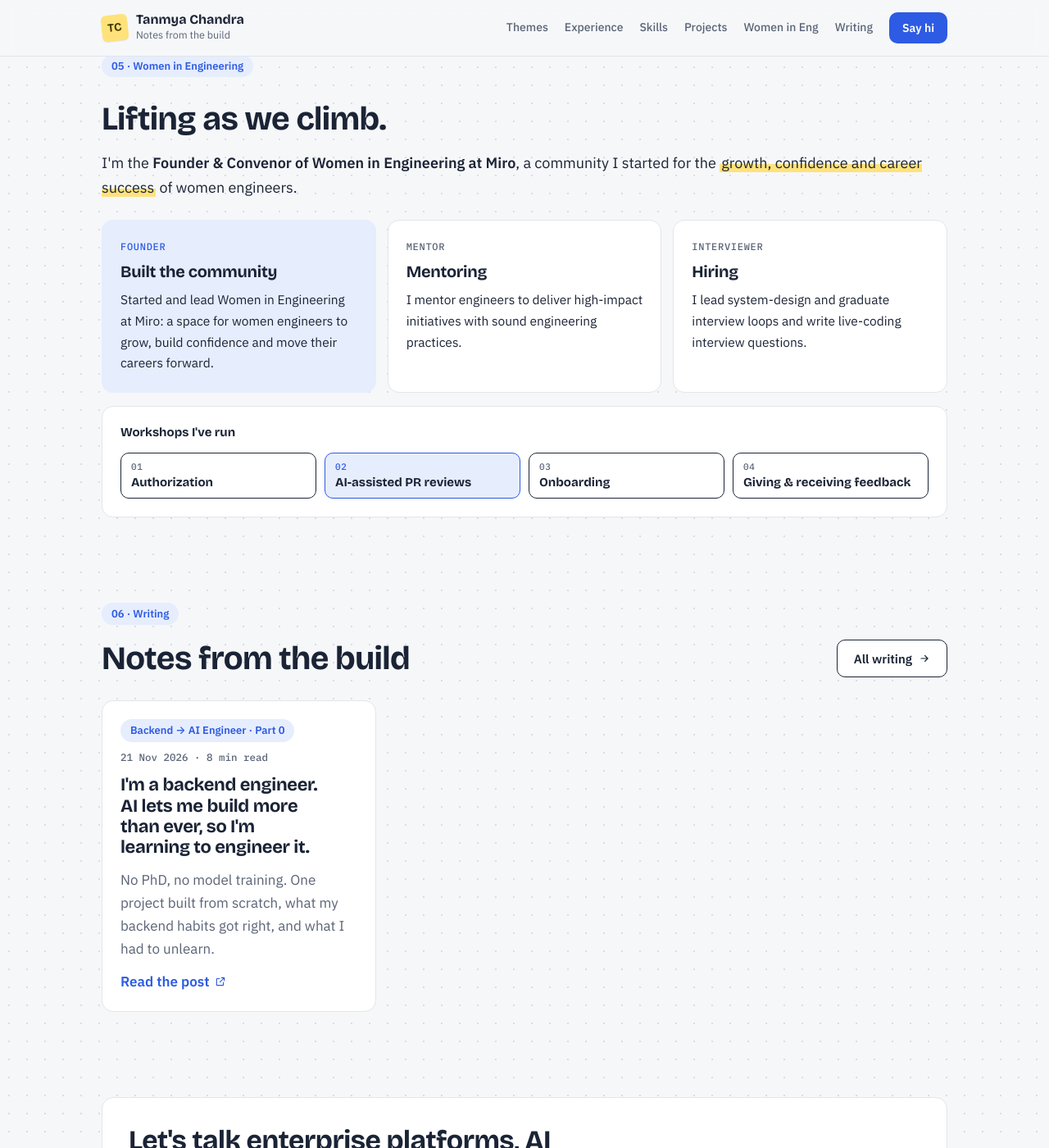
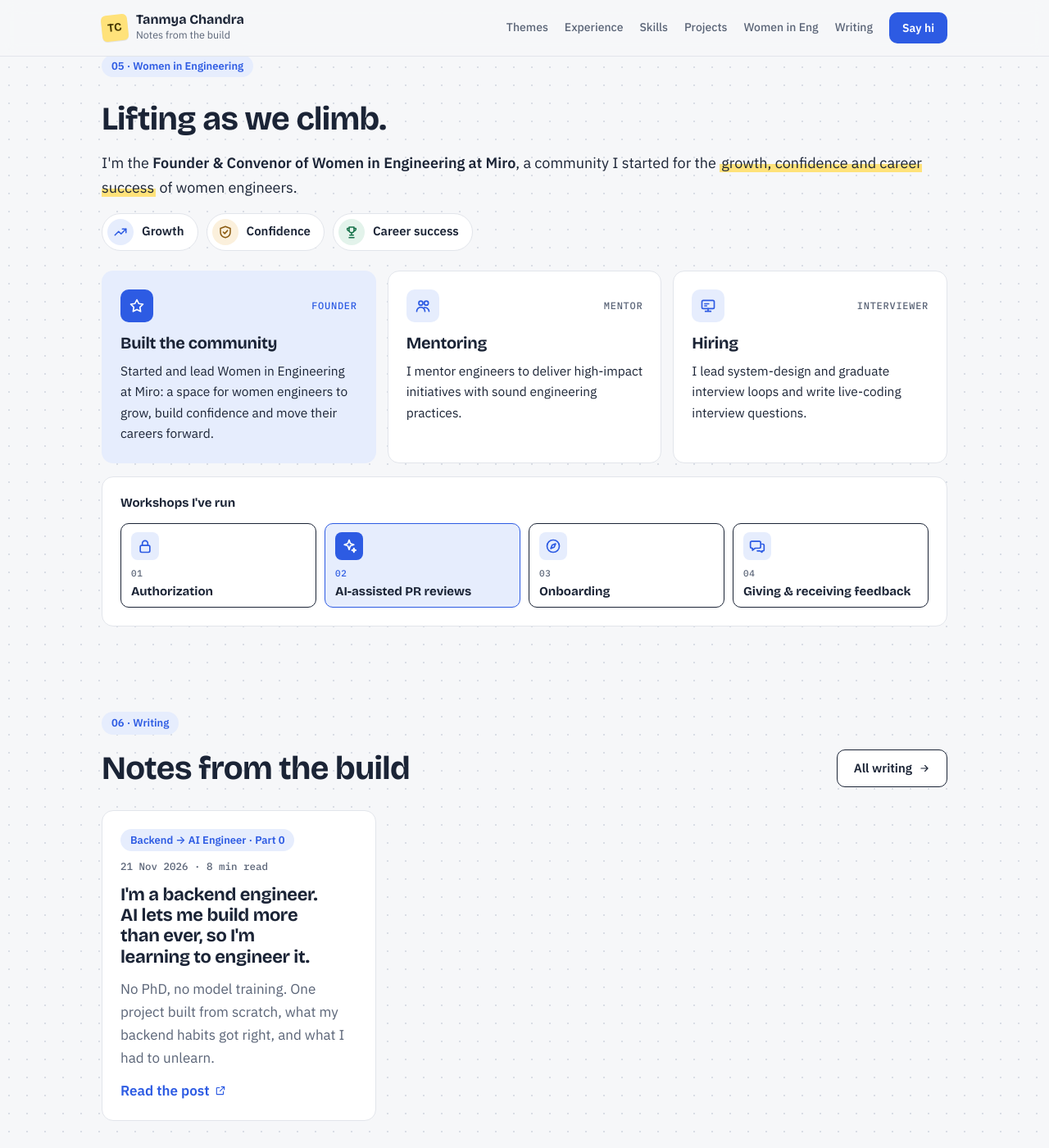
Before and after one commit to TanmyaC/tanmyachandra.github.io, a Jekyll site: the page built from index.html, in a window 1280 px wide and 1400 px high, scrolled down 4439 px. Shown: the whole window at 82% size. Built offline with Jekyll 4.4.1, drawn with Linux system fonts in a browser that asks for light colours.

Commit message:
Add icons to the Women in Engineering section
Goal chips (growth, confidence, career success), icon tiles on the three
role cards and on each workshop; icons are set in _data/wie.yml.

Co-Authored-By: Claude Opus 5.5 <noreply@anthropic.com>
Claude-Session: https://claude.ai/code/session_01Jj6Ly9MJPqkMe8t1ppGCmM

```diff
--- a/_includes/icon.html
+++ b/_includes/icon.html
@@ -18,6 +18,12 @@
 {%- when "star" -%}<path d="M12 3l2.8 5.7 6.2.9-4.5 4.4 1 6.2L12 17.3 6.5 20.2l1-6.2L3 9.6l6.2-.9z"/>
 {%- when "people" -%}<circle cx="9" cy="8" r="3"/><circle cx="17" cy="8" r="3"/><path d="M3 20a6 6 0 0 1 12 0M14 14.5a6 6 0 0 1 7 5.5"/>
 {%- when "monitor" -%}<rect x="3" y="4" width="18" height="12" rx="2"/><path d="M8 20h8M12 16v4M7 9h6M7 12h3"/>
+{%- when "sparkle" -%}<path d="M12 3l1.8 5.2L19 10l-5.2 1.8L12 17l-1.8-5.2L5 10l5.2-1.8z"/><path d="M19 15l.8 2.2L22 18l-2.2.8L19 21l-.8-2.2L16 18l2.2-.8z"/>
+{%- when "compass" -%}<circle cx="12" cy="12" r="9"/><path d="M15.5 8.5l-2 5-5 2 2-5z"/>
+{%- when "chat" -%}<path d="M4 5h11a2 2 0 0 1 2 2v6a2 2 0 0 1-2 2H9l-4 3v-3H4a2 2 0 0 1-2-2V7a2 2 0 0 1 2-2z"/><path d="M19 9h1a2 2 0 0 1 2 2v6a2 2 0 0 1-2 2h-1v2l-3-2h-4"/>
+{%- when "growth" -%}<path d="M3 17l6-6 4 4 8-8"/><path d="M15 7h6v6"/>
+{%- when "shield" -%}<path d="M12 3l8 3v6c0 5-3.5 8-8 9-4.5-1-8-4-8-9V6z"/><path d="M8.5 12l2.5 2.5 4.5-5"/>
+{%- when "trophy" -%}<path d="M8 4h8v5a4 4 0 0 1-8 0z"/><path d="M8 6H5a3 3 0 0 0 3 4M16 6h3a3 3 0 0 1-3 4M12 13v4M8 21h8M9 17h6"/>
 {%- when "menu" -%}<path d="M4 7h16M4 12h16M4 17h16"/>
 {%- when "rss" -%}<path d="M5 5a14 14 0 0 1 14 14M5 11a8 8 0 0 1 8 8"/><circle cx="6" cy="18" r="1"/>
 {%- endcase -%}
--- a/assets/css/main.css
+++ b/assets/css/main.css
@@ -222,7 +222,24 @@ a.chip--blue:hover { background: var(--blue); color: var(--on-blue); }
 .wie__lede { font-size: 18px; }
 .wie__quote { flex: 1 1 260px; max-width: 340px; margin: 6px; }
 .wie__pillars { display: grid; grid-template-columns: repeat(auto-fit, minmax(260px, 1fr)); gap: 14px; margin-bottom: 16px; }
+.icon-tile {
+  display: inline-flex; align-items: center; justify-content: center; flex: none;
+  width: 40px; height: 40px; border-radius: 10px; background: var(--blue-soft); color: var(--blue);
+}
+.icon-tile--solid { background: var(--blue); color: var(--on-blue); }
+.icon-tile--amber { background: var(--amber-soft); color: var(--amber); }
+.icon-tile--green { background: var(--green-soft); color: var(--green); }
+.goals { display: flex; flex-wrap: wrap; gap: 10px; }
+.goal {
+  display: inline-flex; align-items: center; gap: 10px; padding: 6px 16px 6px 6px;
+  background: var(--surface); border: 1px solid var(--line); border-radius: 999px; font-weight: 600; font-size: 15px;
+}
+.goal .icon-tile { width: 32px; height: 32px; border-radius: 999px; }
 .wie-card { padding: 22px; display: flex; flex-direction: column; gap: 10px; }
+.wie-card__top { display: flex; align-items: center; justify-content: space-between; gap: 10px; margin-bottom: 4px; }
+.node--icon { gap: 6px; }
+.node__icon { display: inline-flex; width: 34px; height: 34px; align-items: center; justify-content: center; border-radius: 8px; background: var(--blue-soft); color: var(--blue); margin-bottom: 4px; }
+.node--hl .node__icon { background: var(--blue); color: var(--on-blue); }
 .wie-card h3 { font-size: 20px; }
 .wie-card p { font-size: 15.5px; }
 .wie-card__label { font-size: 12px; text-transform: uppercase; letter-spacing: .06em; color: var(--muted); }
@@ -313,6 +330,7 @@ a.chip--blue:hover { background: var(--blue); color: var(--on-blue); }
   .wrap { padding: 0 16px; }
   .section { padding-top: 72px; }
   .pipe { flex-direction: column; }
+  .pipe .node { flex: none; }
   .arrow { transform: rotate(90deg); }
   .guards .node { margin-left: calc(var(--i) * 8px); }
   .career-bar span { font-size: 0; padding: 0; }
--- a/index.html
+++ b/index.html
@@ -183,6 +183,11 @@ layout: default
       <div>
         <h2>Lifting as we climb.</h2>
         <p class="wie__lede">I'm the <strong>Founder &amp; Convenor of Women in Engineering at Miro</strong>, a community I started for the <span class="hl">growth, confidence and career success</span> of women engineers.</p>
+        <ul class="goals" aria-label="What the community is for">
+          {%- for g in wie.goals %}
+          <li class="goal"><span class="icon-tile icon-tile--{{ g.tone | default: 'blue' }}">{% include icon.html name=g.icon size=18 %}</span>{{ g.name }}</li>
+          {%- endfor %}
+        </ul>
       </div>
       {%- if wie.quote.text and wie.quote.text != "" %}
       <figure class="sticky wie__quote">
@@ -195,7 +200,10 @@ layout: default
     <div class="wie__pillars">
       {%- for p in wie.pillars %}
       <div class="card wie-card{% if forloop.first %} wie-card--feature{% endif %}">
-        <span class="mono wie-card__label">{{ p.label }}</span>
+        <div class="wie-card__top">
+          <span class="icon-tile{% if forloop.first %} icon-tile--solid{% endif %}">{% include icon.html name=p.icon size=20 %}</span>
+          <span class="mono wie-card__label">{{ p.label }}</span>
+        </div>
         <h3>{{ p.title }}</h3>
         <p>{{ p.text }}</p>
       </div>
@@ -206,7 +214,10 @@ layout: default
       <div class="fig__t">Workshops I've run</div>
       <ol class="pipe">
         {%- for w in wie.workshops %}
-        <li class="node{% if forloop.index == 2 %} node--hl{% endif %}"><span class="node__who">0{{ forloop.index }}</span><span class="node__what">{{ w }}</span></li>
+        <li class="node node--icon{% if forloop.index == 2 %} node--hl{% endif %}">
+          <span class="node__icon">{% include icon.html name=w.icon size=20 %}</span>
+          <span class="node__who">0{{ forloop.index }}</span><span class="node__what">{{ w.name }}</span>
+        </li>
         {%- endfor %}
       </ol>
     </figure>
```
Also changed, not shown: _data/wie.yml (+17 -4 lines).
